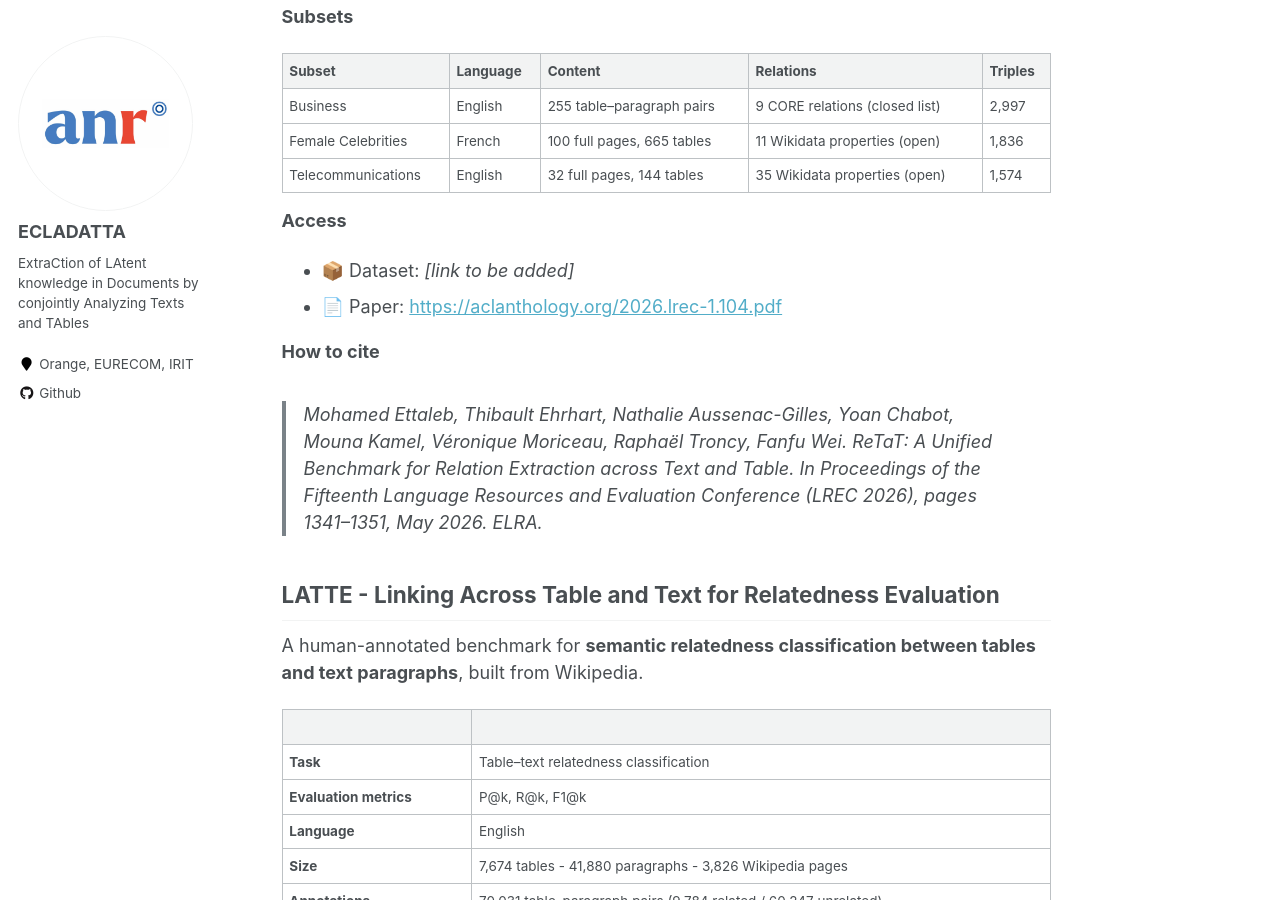
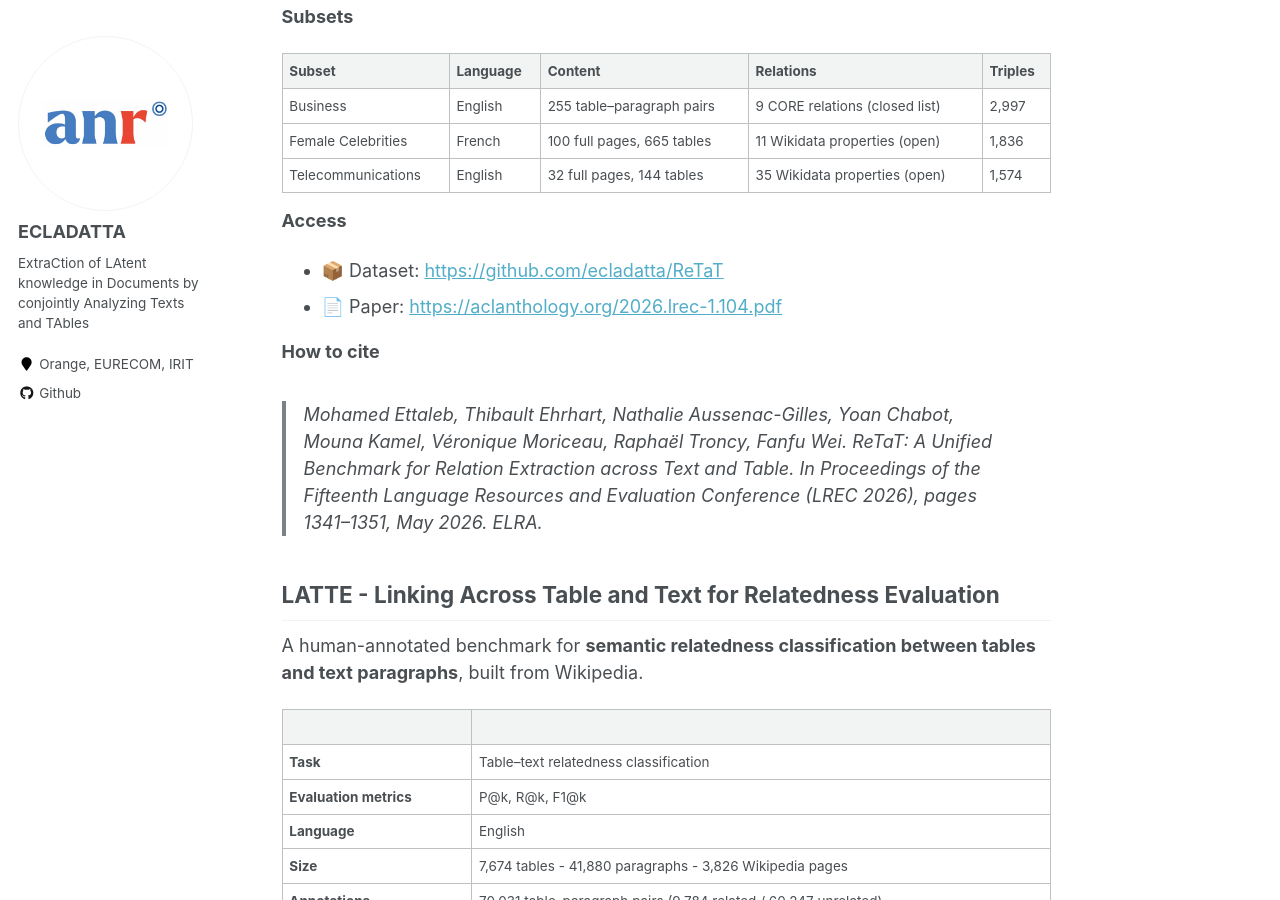
Before and after one commit to ecladatta/ecladatta.github.io, a Jekyll site: the page built from _pages/datasets.md, in a window 1280 px wide and 900 px high, scrolled down 745 px. Built offline with Jekyll 4.4.1, drawn with Linux system fonts in a browser that asks for light colours.

```diff
--- a/_pages/datasets.md
+++ b/_pages/datasets.md
@@ -29,7 +29,7 @@ A manually annotated benchmark for **joint relation extraction across text and t
 | Telecommunications | English | 32 full pages, 144 tables | 35 Wikidata properties (open) | 1,574 |
 
 **Access**
-- 📦 Dataset: *[link to be added]*
+- 📦 Dataset: [https://github.com/ecladatta/ReTaT](https://github.com/ecladatta/ReTaT)
 - 📄 Paper: [https://aclanthology.org/2026.lrec-1.104.pdf](https://aclanthology.org/2026.lrec-1.104.pdf)
 
 **How to cite**
```
